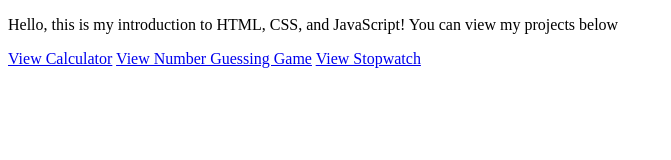
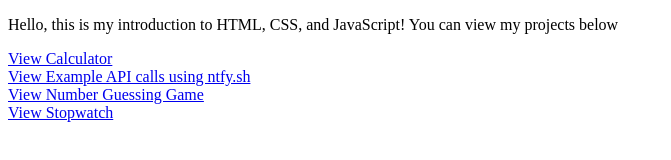
Before and after one commit to George-LJH/introductionToHtmlCssJavascript, a plain HTML site: page index.html in a window 1280 px wide. Shown: the whole page, without its empty margins (0-671 px from the left). Drawn offline with Linux system fonts and the light colour scheme.

Commit message:
Update index.html, removed alert in numberGuessingGame.html

```diff
--- a/index.html
+++ b/index.html
@@ -7,8 +7,9 @@
 </head>
 <body>
     <p>Hello, this is my introduction to HTML, CSS, and JavaScript! You can view my projects below</p>
-    <a href="calculator.html">View Calculator</a>
-    <a href="numberGuessingGame.html">View Number Guessing Game</a>
+    <a href="calculator.html">View Calculator</a><br>
+    <a href="apiCalls.html">View Example API calls using ntfy.sh</a><br>
+    <a href="numberGuessingGame.html">View Number Guessing Game</a><br>
     <a href="stopwatch.html">View Stopwatch</a>
 </body>
 </html>
```
Also changed, not shown: numberGuessingGame.html (+1 -1 lines).
